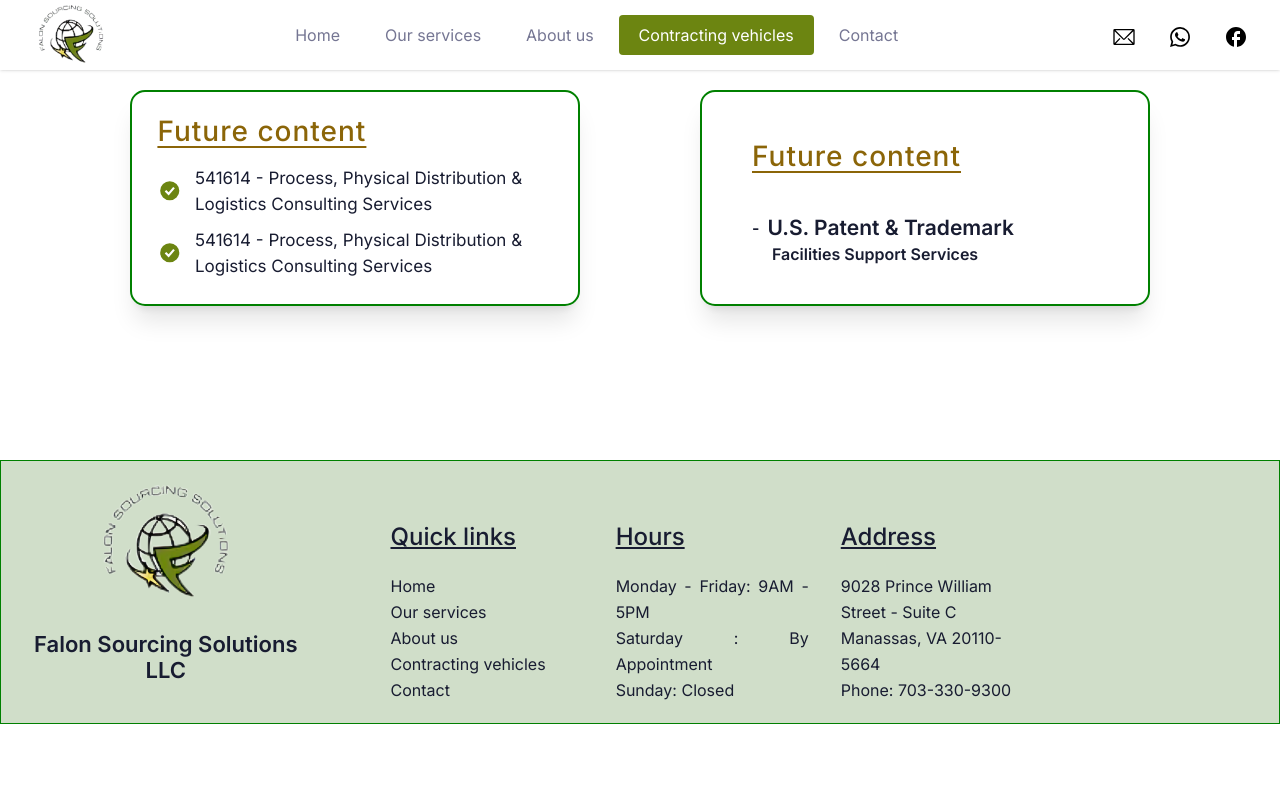
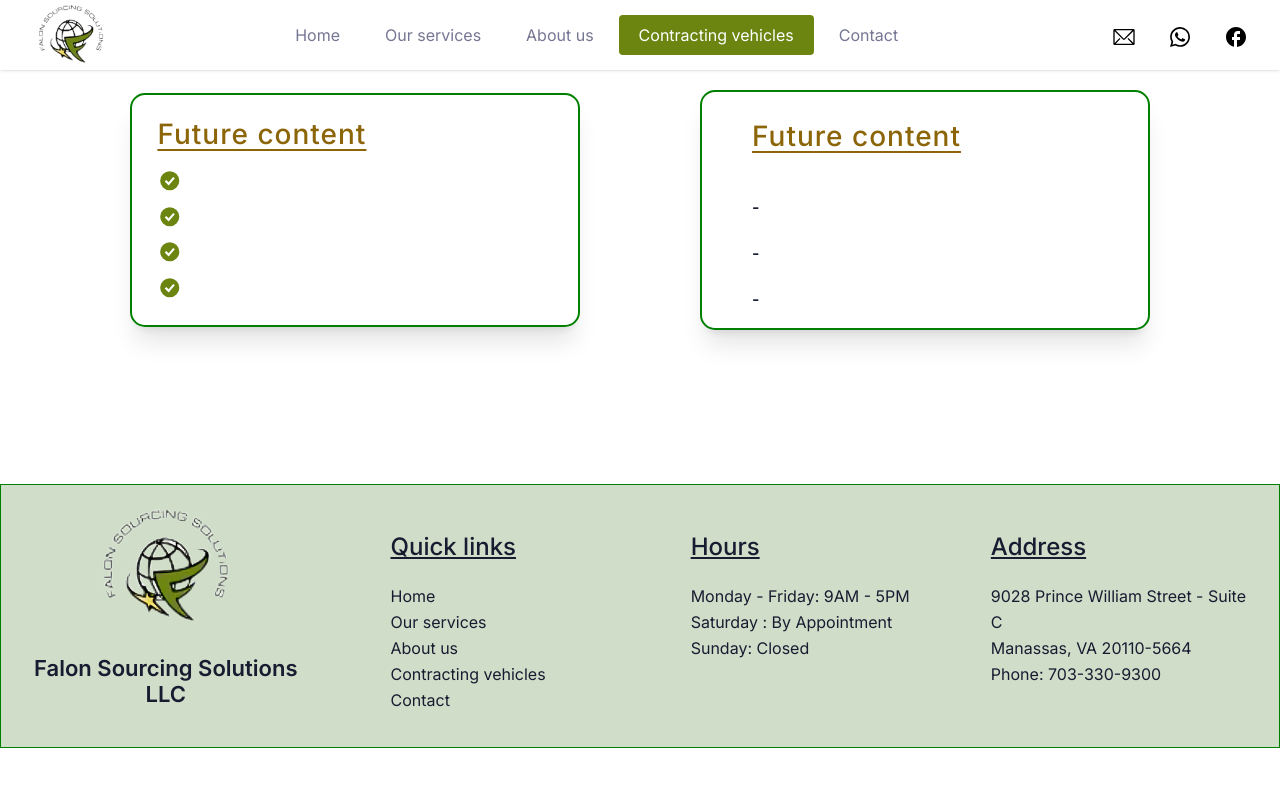
Before and after one commit to kanhaiyapatidar/call-falon, a Next.js app: page /contractingVehicles in a window 1280 px wide. Shown: the top 786 px of the page. Built offline with nearby package versions, Linux system fonts and the light colour scheme.

Commit message:
fix updated

```diff
--- a/components/ContractingVehicles/index.tsx
+++ b/components/ContractingVehicles/index.tsx
@@ -38,8 +38,7 @@ const SidebarLink = () => {
                   </svg>
                 </div>{" "}
                 <div>
-                  541614 - Process, Physical Distribution & Logistics Consulting
-                  Services
+
                 </div>
               </li> <li className="flex items-center gap-3 ">
                 <div>
@@ -58,18 +57,56 @@ const SidebarLink = () => {
                   </svg>
                 </div>{" "}
                 <div>
-                  541614 - Process, Physical Distribution & Logistics Consulting
-                  Services
+
                 </div>
               </li>
 
+              <li className="flex items-center gap-3 ">
+                <div>
+                  <svg
+                    xmlns="http://www.w3.org/2000/svg"
+                    width="1.5em"
+                    height="1.5em"
+                    viewBox="0 0 24 24"
+                  >
+                    <path
+                      fill="rgb(108 133 17)"
+                      fill-rule="evenodd"
+                      d="M12 21a9 9 0 1 0 0-18a9 9 0 0 0 0 18m-.232-5.36l5-6l-1.536-1.28l-4.3 5.159l-2.225-2.226l-1.414 1.414l3 3l.774.774z"
+                      clip-rule="evenodd"
+                    />
+                  </svg>
+                </div>{" "}
+                <div>
+
+                </div>
+              </li>  <li className="flex items-center gap-3 ">
+                <div>
+                  <svg
+                    xmlns="http://www.w3.org/2000/svg"
+                    width="1.5em"
+                    height="1.5em"
+                    viewBox="0 0 24 24"
+                  >
+                    <path
+                      fill="rgb(108 133 17)"
+                      fill-rule="evenodd"
+                      d="M12 21a9 9 0 1 0 0-18a9 9 0 0 0 0 18m-.232-5.36l5-6l-1.536-1.28l-4.3 5.159l-2.225-2.226l-1.414 1.414l3 3l.774.774z"
+                      clip-rule="evenodd"
+                    />
+                  </svg>
+                </div>{" "}
+                <div>
+
+                </div>
+              </li>
 
 
             </ul>
           </div>
         </div>
         <div className="flex w-full lg:w-[50%] justify-center lg:justify-start">
-          <div className="aboutBox w-[80%] rounded-[15px] bg-white p-[50px] text-white shadow-xl"
+          <div className="aboutBox w-[80%] rounded-[15px] bg-white px-[50px] py-[30px] text-white shadow-xl"
             style={{ border: "2px solid green", borderRadius: "15px" }}>
 
             <h2 className="decoration-[rgb(235 225 123)] text-[28px] tracking-[1px] underline decoration-2 underline-offset-[5px]"
@@ -85,10 +122,28 @@ const SidebarLink = () => {
                   <div className="flex gap-2">
                     <div> - </div>
                     <div className="text-[21px] text-black ">
-                      U.S. Patent & Trademark
+
                     </div>
                   </div>
-                  <div className="pl-[20px] ">Facilities Support Services</div>
+                  <div className="pl-[20px] "></div>
+                </li>
+                <li className=" items-center gap-3 text-black  ">
+                  <div className="flex gap-2">
+                    <div> - </div>
+                    <div className="text-[21px] text-black ">
+
+                    </div>
+                  </div>
+                  <div className="pl-[20px] "></div>
+                </li>
+                <li className=" items-center gap-3 text-black  ">
+                  <div className="flex gap-2">
+                    <div> - </div>
+                    <div className="text-[21px] text-black ">
+
+                    </div>
+                  </div>
+                  <div className="pl-[20px] "></div>
                 </li>
 
 
--- a/components/Footer/index.tsx
+++ b/components/Footer/index.tsx
@@ -47,10 +47,10 @@ const Footer = () => {
 
 
               </div> */}
-              <div className="w-full md:w-[75%] grid grid-cols-1 min-[550px]:grid-cols-2 xl:grid-cols-4 gap-8  ">
+              <div className="w-full md:w-[75%] grid grid-cols-1 min-[550px]:grid-cols-2 xl:grid-cols-3 gap-8  ">
               <div
 
-                 className="animate_top mt-10 flex flex-col justify-center min-[550px]:justify-start min-[550px]:items-start items-center"
+                 className="animate_top mt-3 flex flex-col justify-center min-[550px]:justify-start min-[550px]:items-start items-center"
                >
                  <h4 className="mb-5 text-itemtitle2 font-medium text-black dark:text-white">
                    <u>
@@ -87,7 +87,7 @@ const Footer = () => {
 
                </div>
                <div
-                 className="animate_top mt-10 text-justify flex flex-col justify-center min-[550px]:justify-start min-[550px]:items-start items-center"
+                 className="animate_top mt-3 text-justify flex flex-col justify-center min-[550px]:justify-start min-[550px]:items-start items-center"
 
                >
                  <h4 className="mb-5 text-itemtitle2 font-medium text-black dark:text-white">
@@ -116,7 +116,7 @@ const Footer = () => {
                </div>
 
                <div
-                 className="animate_top mt-10 flex flex-col justify-center min-[550px]:justify-start min-[550px]:items-start items-center"
+                 className="animate_top mt-3 flex flex-col justify-center min-[550px]:justify-start min-[550px]:items-start items-center"
                >
                  <h4 className="mb-5 text-itemtitle2 font-medium text-black dark:text-white">
                    <u>
```
